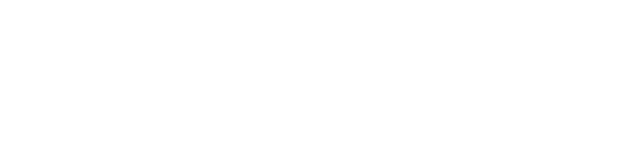
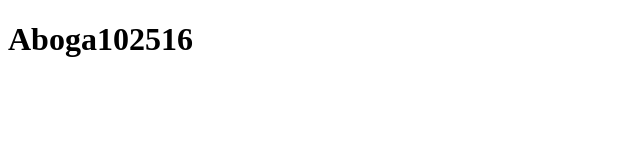
Before and after one commit to Sozo-Technologies/TicTacToe-Multiplayer, a plain HTML site: page index.html in a window 1280 px wide. Shown: the whole page, without its empty margins (0-640 px from the left). Drawn offline with Linux system fonts and the light colour scheme.

Commit message:
aboga102516

```diff
--- a/index.html
+++ b/index.html
@@ -6,6 +6,6 @@
     <title>Document</title>
 </head>
 <body>
-
+    <h1>Aboga102516</h1>
 </body>
 </html>
```
